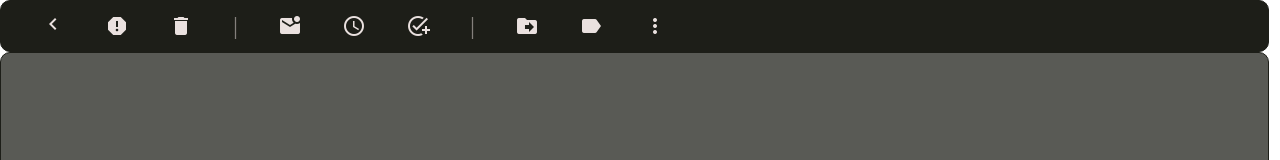
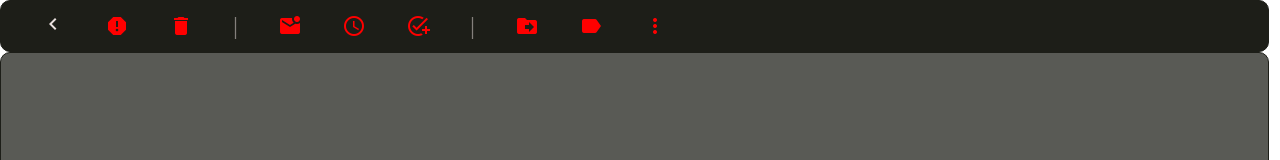
Before and after one commit to CrimsonCalicoStudios/Lazarus-sites, a plain HTML site: page Email/assets/Emails/1_email.html in a window 1280 px wide. Shown: the top 160 px of the page. Drawn offline with Linux system fonts and the light colour scheme; files that its build step writes are made by us from their sources; files whose address does not match are found by name.

Commit message:
modified email options bar on 1 & 2

```diff
--- a/Email/assets/Emails/1_email.html
+++ b/Email/assets/Emails/1_email.html
@@ -11,16 +11,16 @@
     <div class="welcome_email emailPage">
         <div class="emailRow_optionsopen">
             <a href="./index.html"><span class="material-icons" > chevron_left </span></a>
-            <span class="material-icons"> report </span>
-            <span class="material-icons"> delete </span>
+            <span class="material-icons" style="color: red; cursor: not-allowed;"> report </span>
+            <span class="material-icons"  style="color: red; cursor: not-allowed;"> delete </span>
             <span class="border"> | </span>
-            <span class="material-icons"> mark_email_unread </span>
-            <span class="material-icons"> schedule </span>
-            <span class="material-icons"> add_task </span>
+            <span class="material-icons"  style="color: red; cursor: not-allowed;"> mark_email_unread </span>
+            <span class="material-icons"  style="color: red; cursor: not-allowed;"> schedule </span>
+            <span class="material-icons"  style="color: red; cursor: not-allowed;"> add_task </span>
             <span class="border"> | </span>
-            <span class="material-icons"> drive_file_move </span>
-            <span class="material-icons"> label </span>
-            <span class="material-icons"> more_vert </span>
+            <span class="material-icons"  style="color: red; cursor: not-allowed;"> drive_file_move </span>
+            <span class="material-icons"  style="color: red; cursor: not-allowed;"> label </span>
+            <span class="material-icons"  style="color: red; cursor: not-allowed;"> more_vert </span>
         </div>
         <div class="email_body">
             <div class="emailer">
```
Also changed, not shown: Email/assets/Emails/2_email.html (+8 -8 lines).
